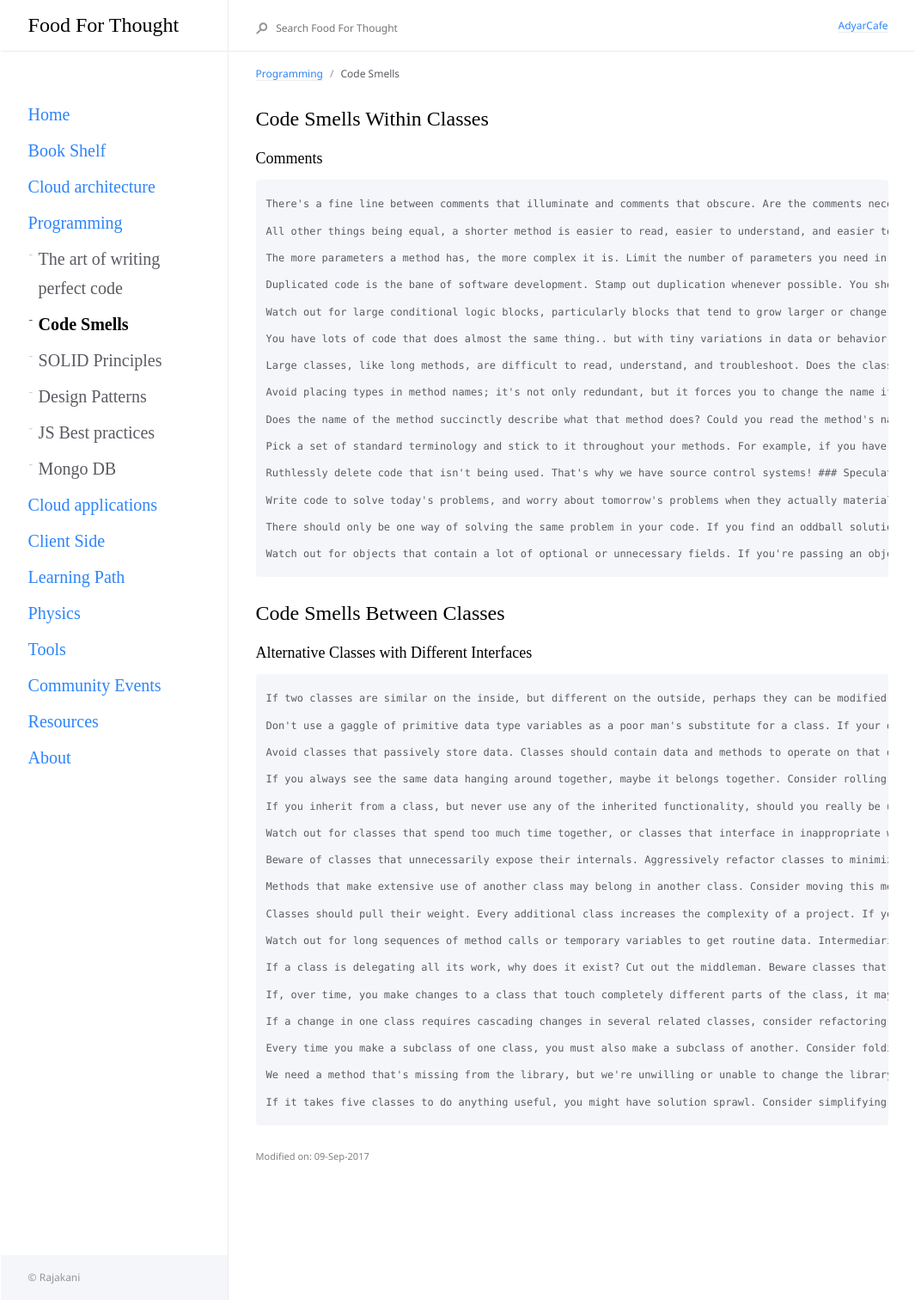
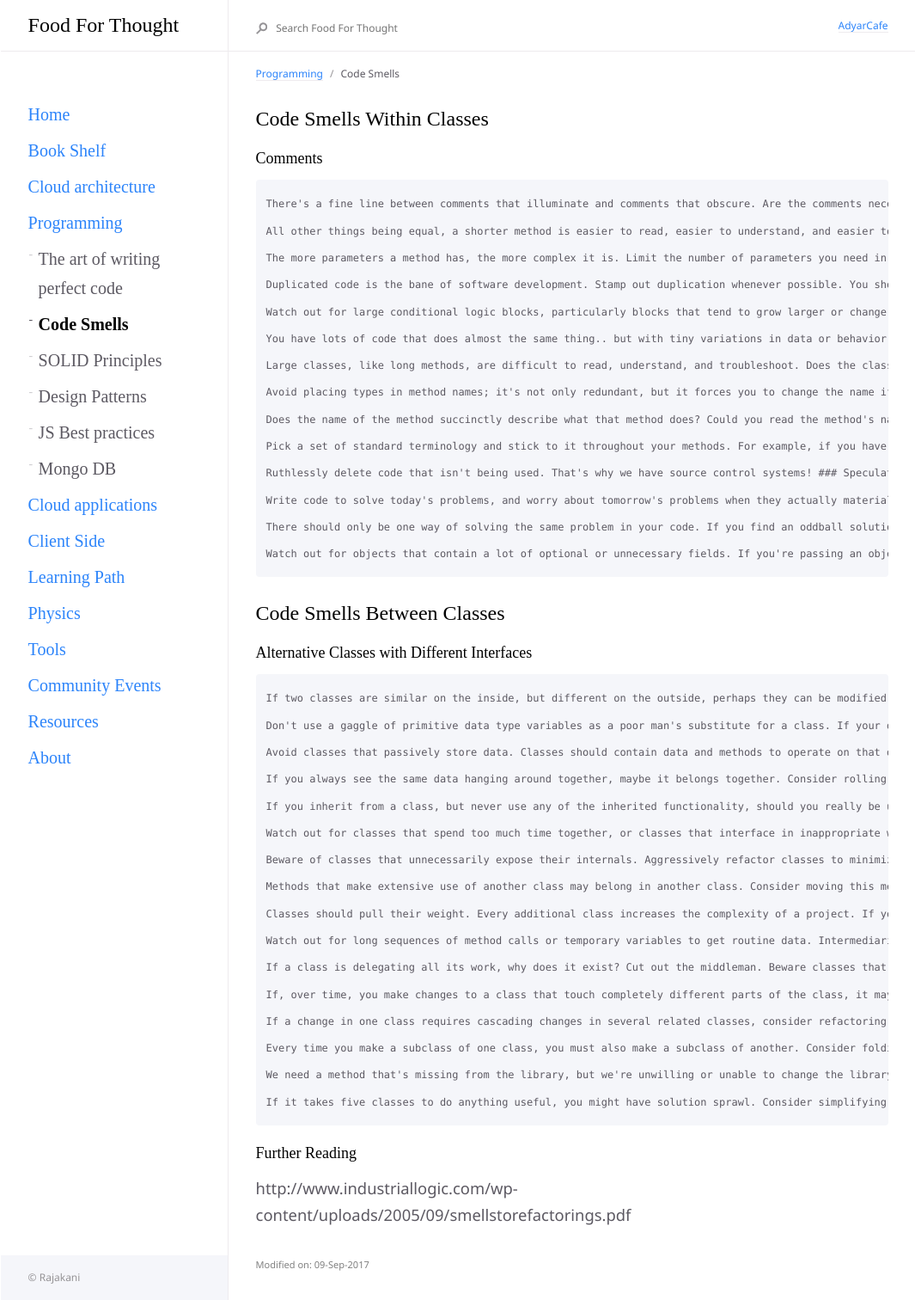
Before and after one commit to Rajakani/rajakani.github.io, a Jekyll site: the page built from docs/programming/code-smells.md, in a window 1280 px wide. Shown: the whole page at 86% size, without its empty margins (16-1081 px from the left). Built offline with Jekyll 4.4.1, drawn with Linux system fonts in a browser that asks for light colours; comment, search, counter and statistics services are not loaded.

Commit message:
Refactoring links

```diff
--- a/docs/programming/code-smells.md
+++ b/docs/programming/code-smells.md
@@ -71,3 +71,7 @@ comments: true
 	We need a method that's missing from the library, but we're unwilling or unable to change the library to include the method. The method ends up tacked on to some other class. If you can't modify the library, consider isolating the method.
 ### Solution Sprawl
 	If it takes five classes to do anything useful, you might have solution sprawl. Consider simplifying and consolidating your design
+
+
+### Further Reading
+http://www.industriallogic.com/wp-content/uploads/2005/09/smellstorefactorings.pdf
```
